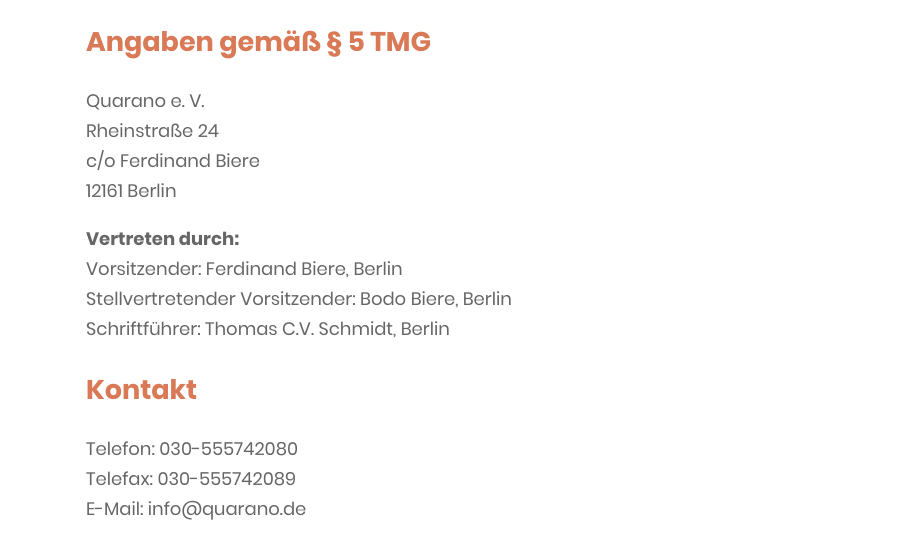
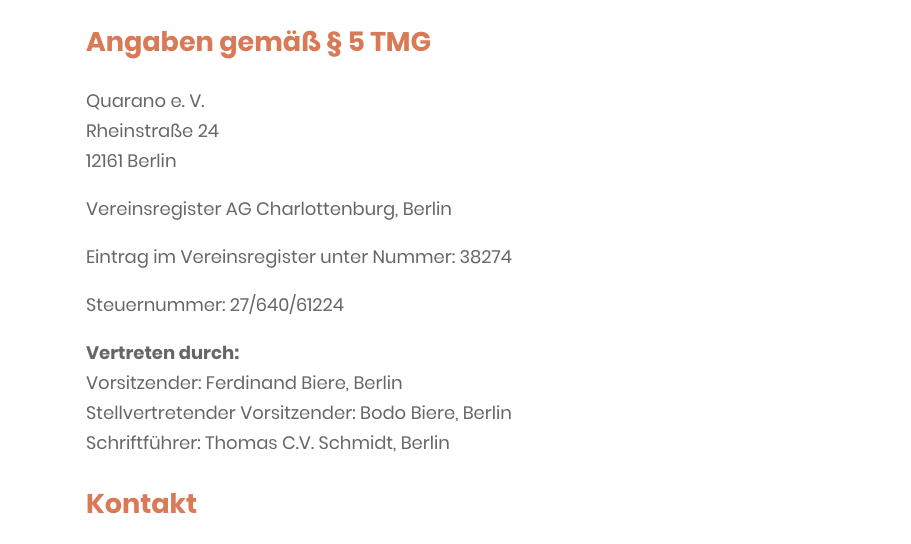
Before and after one commit to quarano/quarano-landing, a plain HTML site: page impressum.html in a window 1280 px wide. Shown: the part 225-769 px from the top of the page, without its empty margins (106-1017 px from the left). Drawn offline with Linux system fonts and the light colour scheme.

Commit message:
Update impressum.html

```diff
--- a/impressum.html
+++ b/impressum.html
@@ -66,8 +66,11 @@
         <h2>Angaben gem&auml;&szlig; &sect; 5 TMG</h2>
         <p>Quarano e. V.<br />
             Rheinstra&szlig;e 24<br />
-            c/o Ferdinand Biere<br />
             12161 Berlin</p>
+
+        <p>Vereinsregister AG Charlottenburg, Berlin<br />
+        <p>Eintrag im Vereinsregister unter Nummer: 38274<br />
+        <p>Steuernummer: 27/640/61224<br />
 
         <p><strong>Vertreten durch:</strong><br />
             Vorsitzender: Ferdinand Biere, Berlin<br />
```
